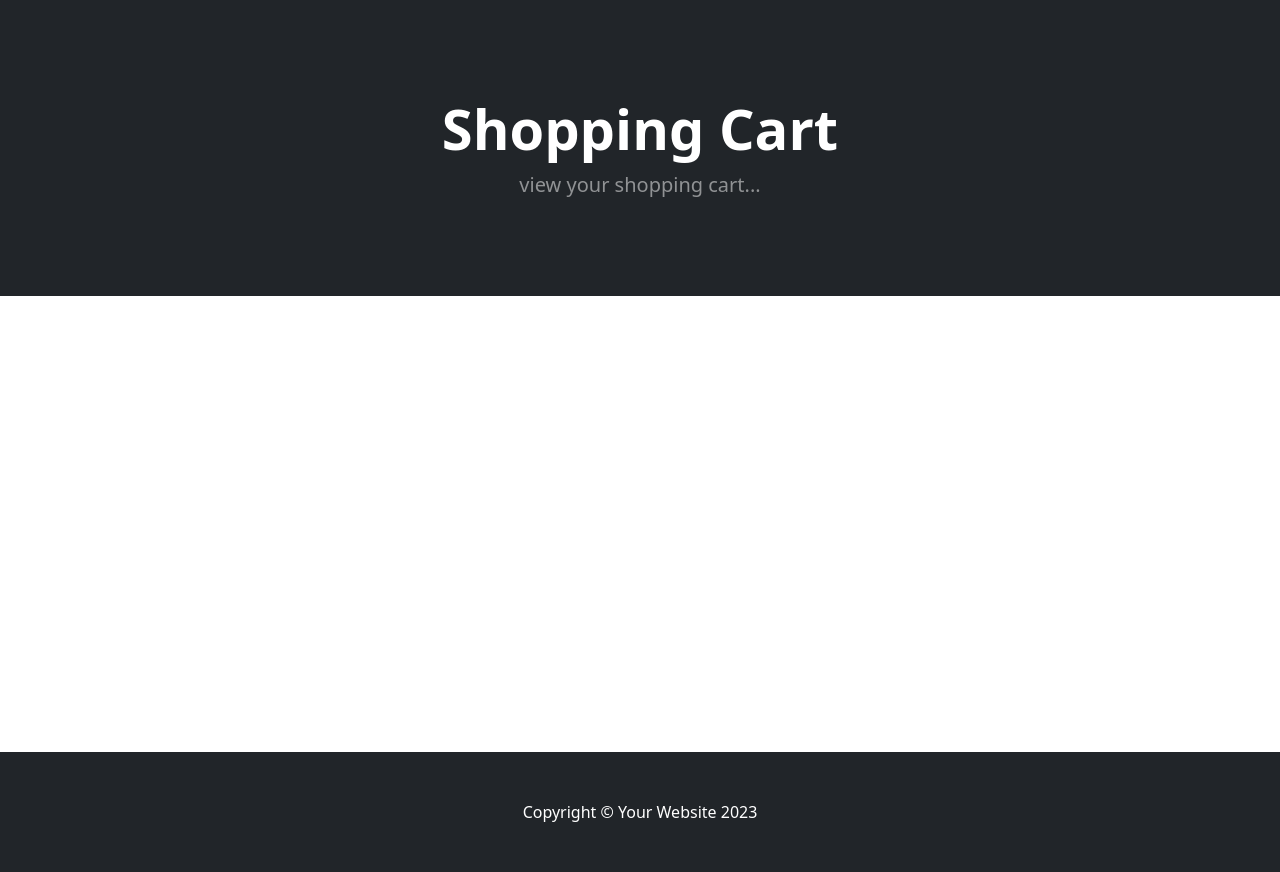
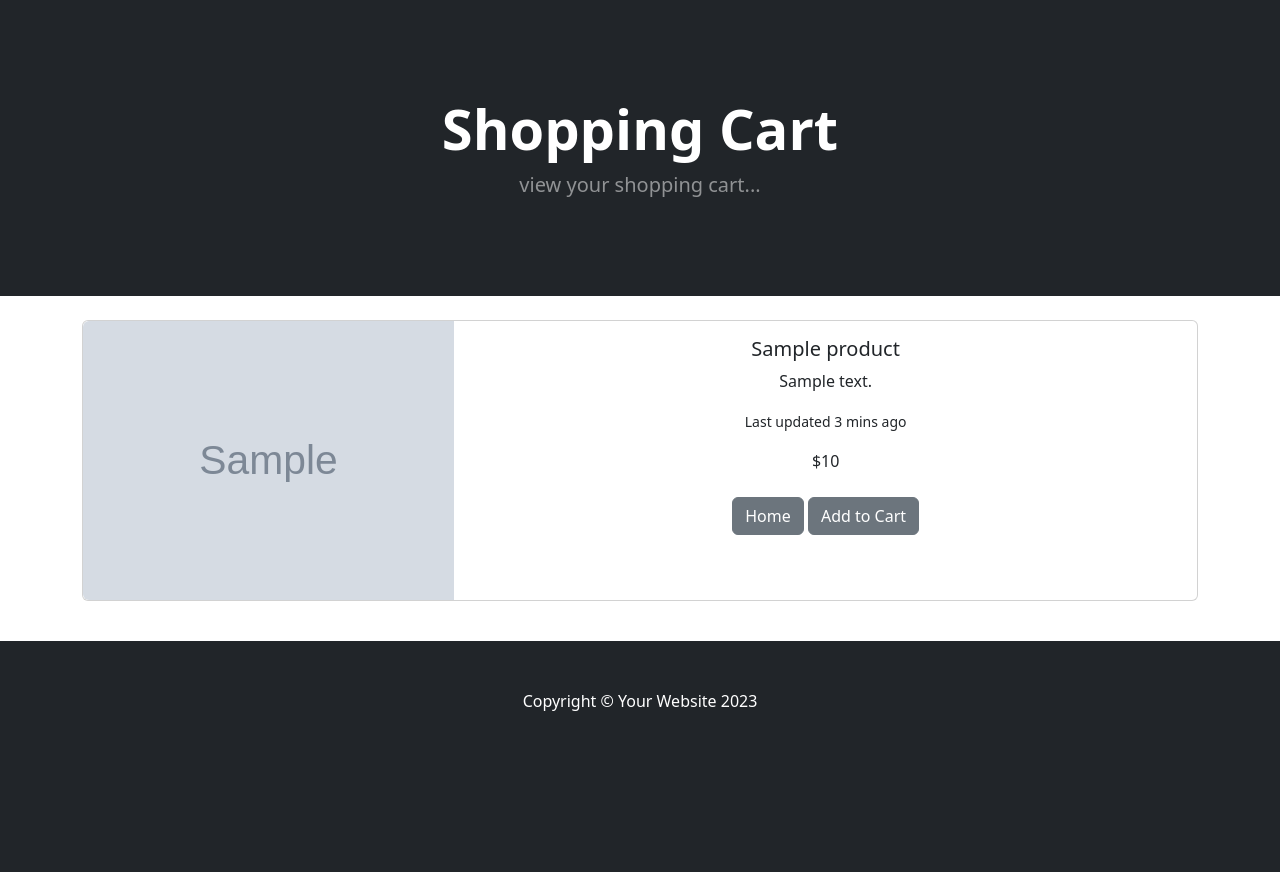
Before and after one commit to MahdiHeydariDepo/djano-ecom, a Django app: template cart/templates/cart_summary.html in a window 1280 px wide. Shown: the part 57-929 px from the top of the page. After the commit the page ends 768 px from the top, so only its background shows below. Run offline with Django 5.2, Linux system fonts and the light colour scheme; data comes from the database, SQL or seed files in the repository; tables that the repository leaves empty hold one stand-in row (values such as "Sample post"); the template is opened without the code that fills it: values that come from a table or form of the project are taken from there, most other values are stand-ins (such as "Sample title", 1, 10 or a date in 2020); grey boxes marked "Sample" are stand-in pictures; some libraries are stand-ins or nearby versions.

Commit message:
cart summery update

```diff
--- a/cart/cart.py
+++ b/cart/cart.py
@@ -1,3 +1,6 @@
+from store.models import Product
+
+
 class Cart:
     def __init__(self, request):
         self.session = request.session
@@ -18,3 +21,8 @@
 
     def __len__(self):
         return len(self.cart)
+
+    def get_prods(self):
+        products_id = self.cart.keys()
+        products = Product.objects.filter(id__in=products_id)
+        return products
--- a/cart/templates/cart_summary.html
+++ b/cart/templates/cart_summary.html
@@ -14,6 +14,41 @@
                 </div>
             </div>
         </header>
-      <br/><br/><br/><br/><br/><br/><br/><br/><br/><br/><br/><br/><br/><br/><br/><br/><br/><br/><br/>
+           <br/>
+           <div class="container">
+           {% if cart_products %}
+               {% for product in cart_products %}
+           	<div class="card mb-3" >
+  <div class="row g-0">
+    <div class="col-md-4">
+      <img src="{{ product.image.url }}" class="img-fluid rounded-start" alt="...">
+    </div>
+    <div class="col-md-8">
+      <div class="card-body">
+          <center>
+        <h5 class="card-title">{{ product.name }}</h5>
+        <p class="card-text">{{ product.description }}</p>
+        <p class="card-text"><small class="text-body-secondary">Last updated 3 mins ago</small></p>
+              {% if product.on_sale %}
+                                   <strike>${{ product.price }}</strike>
+                                      ${{ product.sale_price }}
+              	{% else %}
+                                ${{ product.price }}
+              {% endif %}
+<br/><br/>
+              <a href="{% url 'home' %} " class="btn btn-secondary">Home</a>
+          <button type="button" value="{{ product.id }}" id="add-cart" class="btn btn-secondary">Add to Cart</button>
+              </center>
+      </div>
+    </div>
+  </div>
+</div><br/>
+           {% endfor %}
+           {% else %}
+               there is nothing in your shopping cart...
+               <br/><br/><br/><br/><br/><br/><br/><br/><br/><br/><br/><br/><br/><br/><br/><br/><br/><br/><br/>
+           {% endif %}
+           </div>
+
 
 {% endblock %}
--- a/cart/views.py
+++ b/cart/views.py
@@ -6,7 +6,9 @@
 
 # Create your views here.
 def cart_summary(request):
-    return render(request, 'cart_summary.html', {})
+    cart = Cart(request)
+    cart_products = cart.get_prods
+    return render(request, 'cart_summary.html', {'cart_products': cart_products})
 
 
 def cart_add(request):
```
